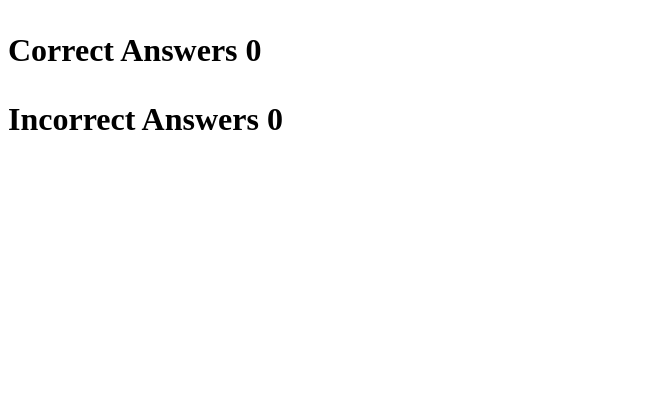
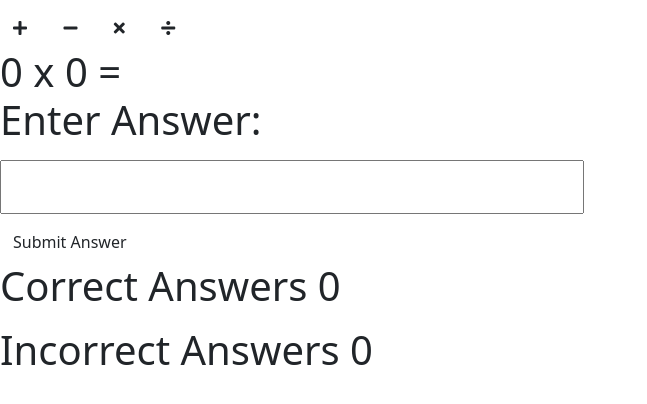
Before and after one commit to Rayyanfr1/love-maths, a plain HTML site: page index.html in a window 1280 px wide. Shown: the whole page, without its empty margins (0-647 px from the left). Drawn offline with nearby package versions, Linux system fonts and the light colour scheme.

Commit message:
added html structure and added main content and buttons

```diff
--- a/index.html
+++ b/index.html
@@ -6,6 +6,7 @@
     <link rel="stylesheet" href="assets/CSS/styles.css">
     <link rel="stylesheet" href="https://use.fontawesome.com/releases/v5.7.2/css/all.css" integrity="sha384-fnmOCqbTlWIlj8LyTjo7mOUStjsKC4pOpQbqyi7RrhN7udi9RwhKkMHpvLbHG9Sr" crossorigin="anonymous">
     <link href="https://fonts.googleapis.com/css?family=Raleway%7CRighteous" rel="stylesheet">
+    <link href="https://cdn.jsdelivr.net/npm/bootstrap@5.3.3/dist/css/bootstrap.min.css" rel="stylesheet" integrity="sha384-QWTKZyjpPEjISv5WaRU9OFeRpok6YctnYmDr5pNlyT2bRjXh0JMhjY6hW+ALEwIH" crossorigin="anonymous">
     <title>Document</title>
 </head>
 <body>
@@ -14,9 +15,21 @@
         <umg class="logo" src="assets/Images/logo.png" alt="logo">
 
     <div class="game-area">
-
+        <div class="controls-area">
+            <button class="btn btn--big btn--green"><i class="fas fa-plus"></i></button>
+            <button class="btn btn--big btn--blue"><i class="fas fa-minus"></i></button>
+            <button class="btn btn--big btn--orange"><i class="fas fa-times"></i></button>
+            <button class="btn btn--big btn--red"><i class="fas fa-divide"></i></button>
+        </div>
+        <div class="question-area">
+            <span id="operand1">0</span>
+            <span id="operator">x</span>
+            <span id="operand2">0</span>
+            <span >=</span>
+            <p id="answer-message">Enter Answer:</p>
+            <input id=""answer-box" type="number">
     </div>
-
+    <button class="btn btn--grey" >Submit Answer</button>
     <div class="score-area">
         <p class="scores"> Correct Answers <span id="score">0</span></p>
         <p class="scores"> Incorrect Answers <span id="incorrect">0</span></p>
```
